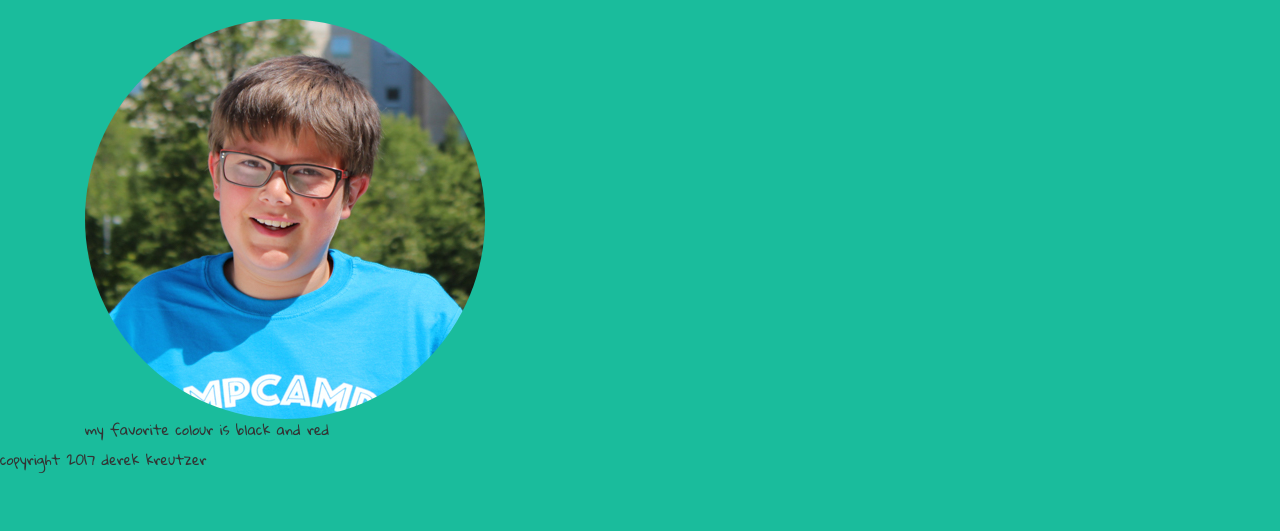
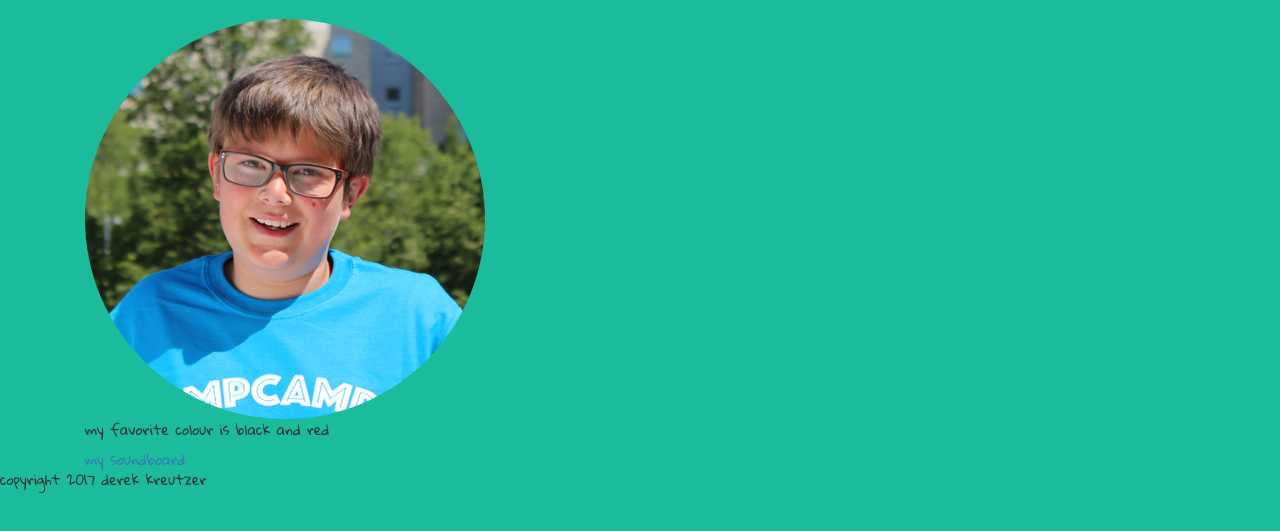
Before and after one commit to derekkreutzer/CompCampsWebsite, a plain HTML site: page index.html in a window 1280 px wide. Shown: the part 177-708 px from the top of the page. Drawn offline with nearby package versions, Linux system fonts and the light colour scheme.

Commit message:
Update index.html

```diff
--- a/index.html
+++ b/index.html
@@ -47,6 +47,7 @@
     <div class="col-md-4">
       <img src="images/dkreutzer.jpg" class="img-circle" />
       <p>my favorite colour is black and red</p>
+      <a href="https://github.com/derekkreutzer/soundboard">my soundboard</a>
     </div>
   </main>
   <footer>copyright 2017 derek kreutzer </footer>
```
